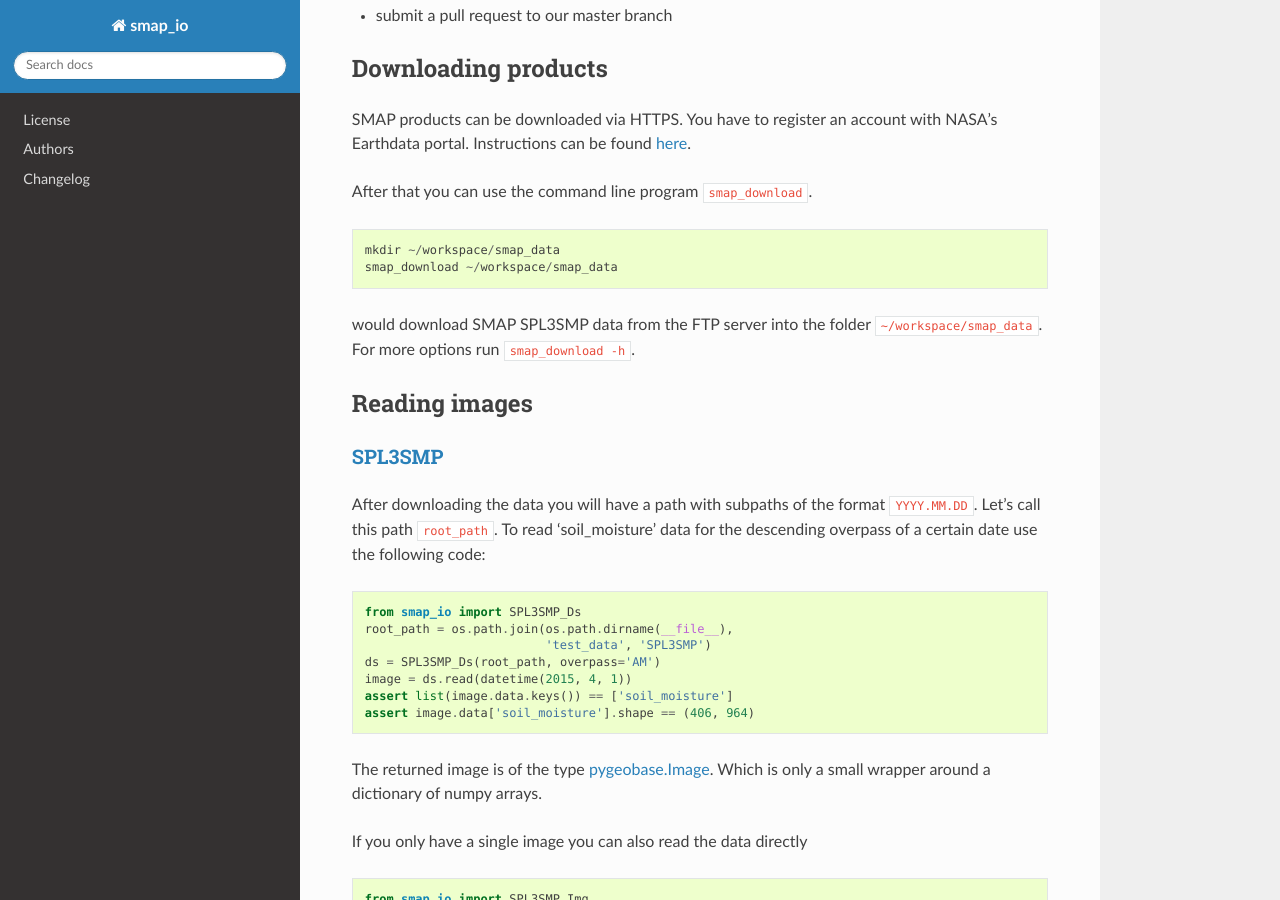
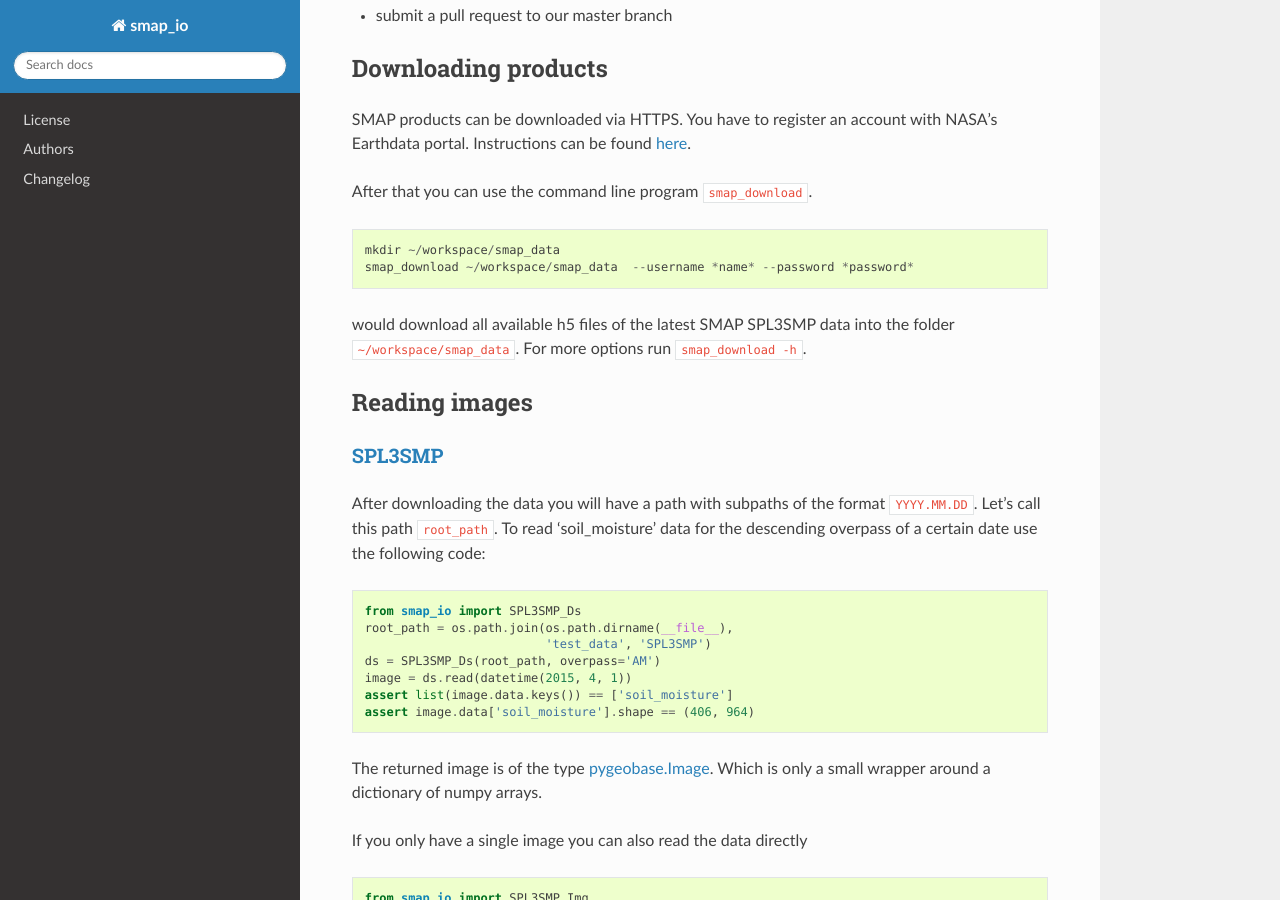
Before and after one commit to TUW-GEO/smap_io, a Sphinx documentation site: the page built from docs/index.rst, in a window 1280 px wide and 900 px high, scrolled down 1413 px. Built offline with Sphinx 7.4.7 and the Read the Docs theme 2.0.0, drawn with Linux system fonts in a browser that asks for light colours; formulas are drawn with MathJax 3; pages that are not in the unit, such as notebooks, are missing from menus; the version number could not be read and is left out.

Commit message:
update documentation

```diff
--- a/docs/index.rst
+++ b/docs/index.rst
@@ -12,9 +12,9 @@ After that you can use the command line program ``smap_download``.
 .. code::
 
    mkdir ~/workspace/smap_data
-   smap_download ~/workspace/smap_data
+   smap_download ~/workspace/smap_data  --username *name* --password *password*
 
-would download SMAP SPL3SMP data from the FTP server into the folder
+would download all available h5 files of the latest SMAP SPL3SMP data into the folder
 ``~/workspace/smap_data``. For more options run ``smap_download -h``.
 
 Reading images
```
Also changed, not shown: 1 other file.
